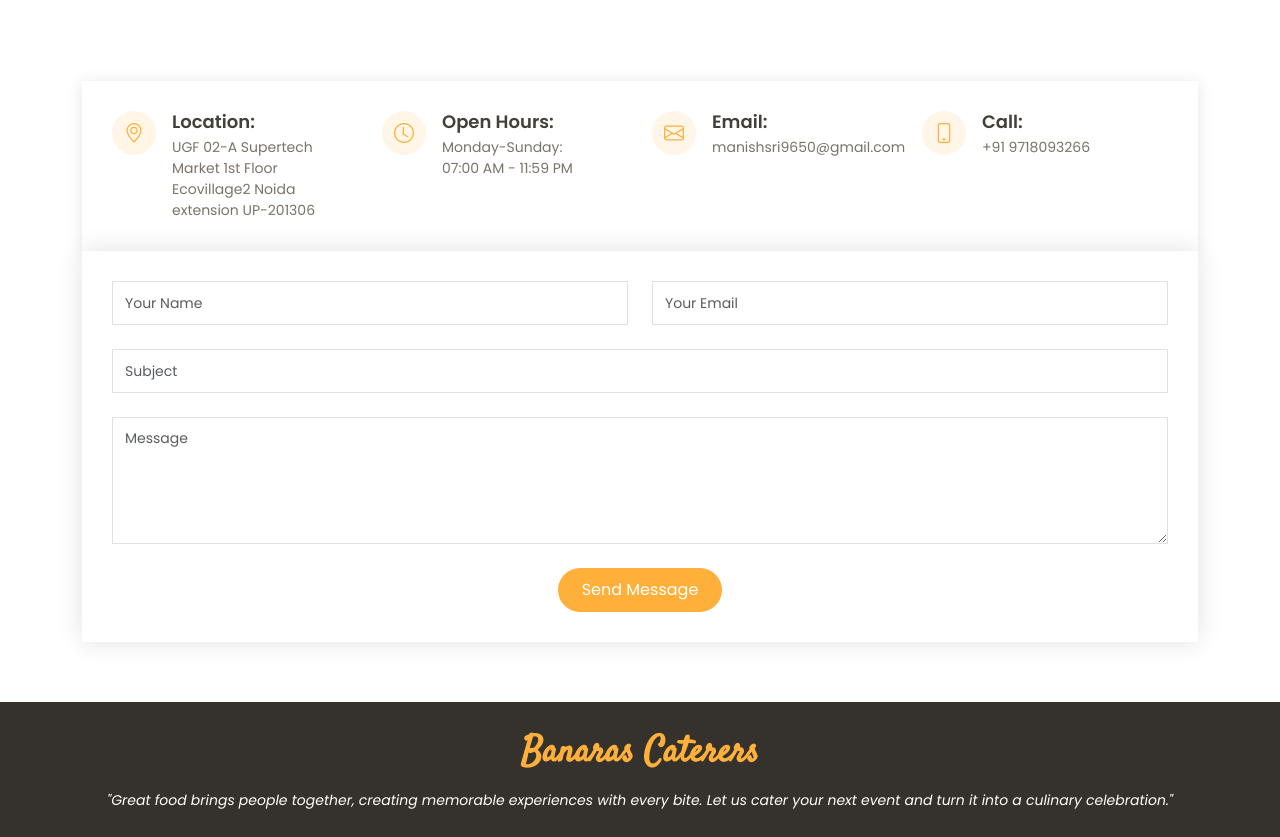
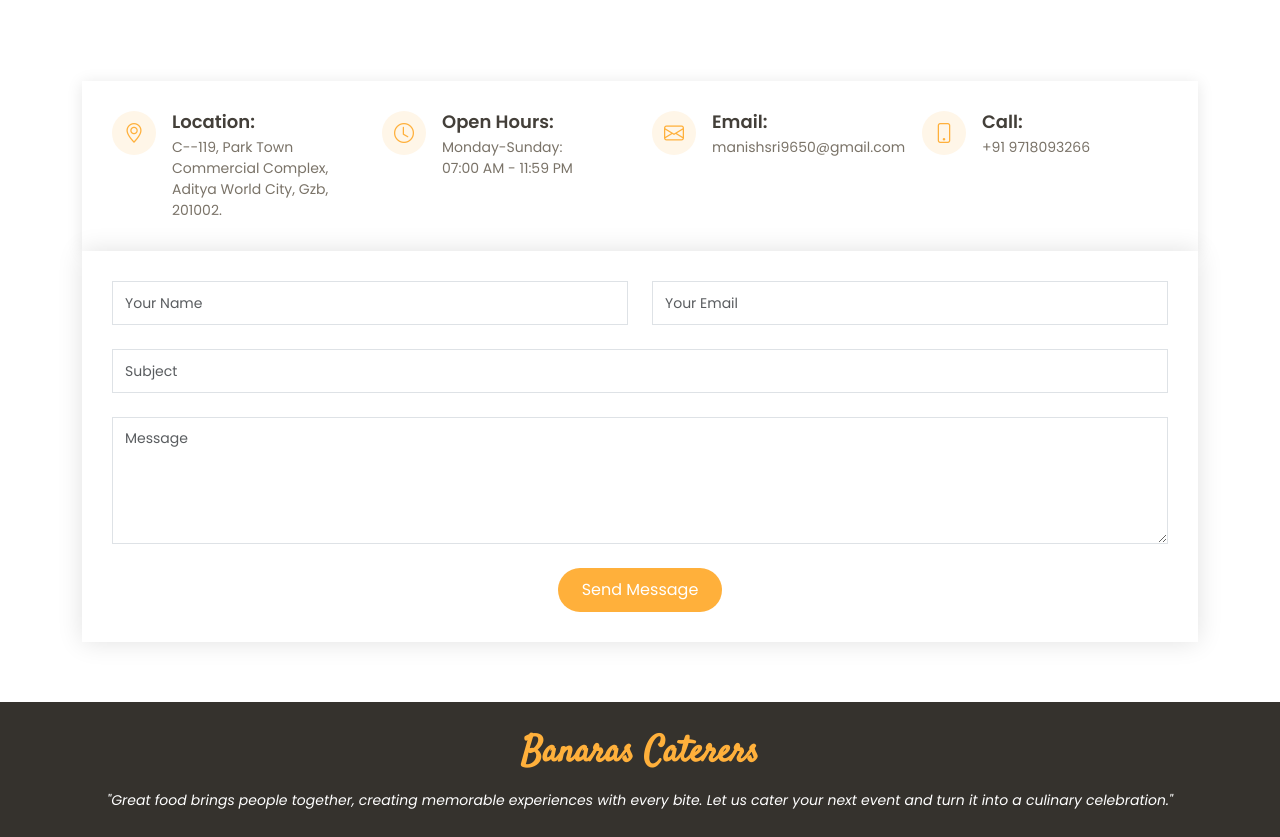
Before and after one commit to anil9450/Benaras_Caters, a plain HTML site: page Delicious/index.html in a window 1280 px wide. Shown: the part 6780-7617 px from the top of the page. Drawn offline with Linux system fonts and the light colour scheme; grey boxes are pictures that could not be loaded.

Commit message:
Update index.html
address changes

```diff
--- a/Delicious/index.html
+++ b/Delicious/index.html
@@ -948,7 +948,7 @@
               <i class="bi bi-geo-alt"></i>
               <h4>Location:</h4>
               <p>
-                UGF 02-A Supertech Market 1st Floor Ecovillage2 Noida extension UP-201306
+                C--119, Park Town Commercial Complex, Aditya World City, Gzb, 201002.
               </p>
             </div>
 
```
